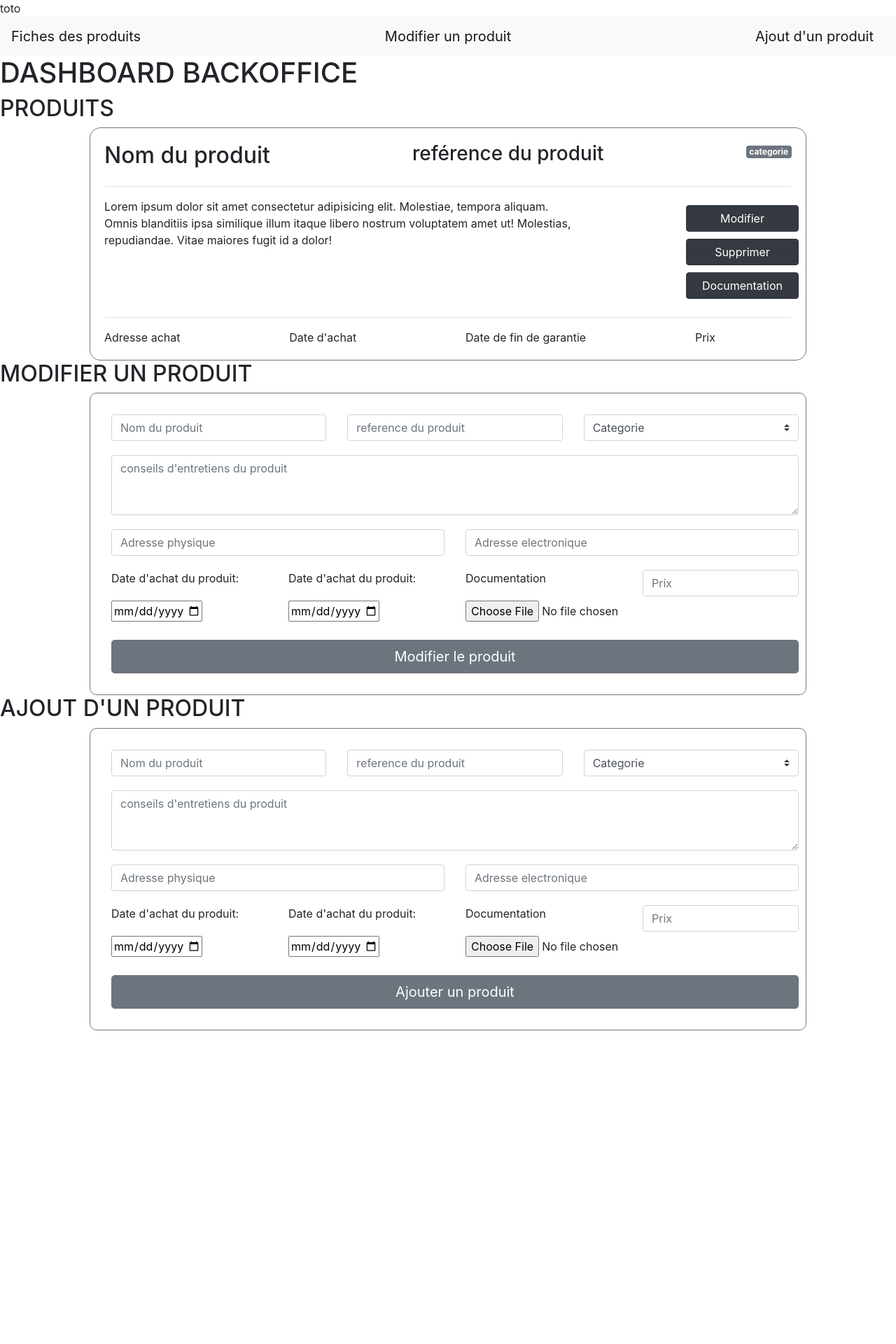
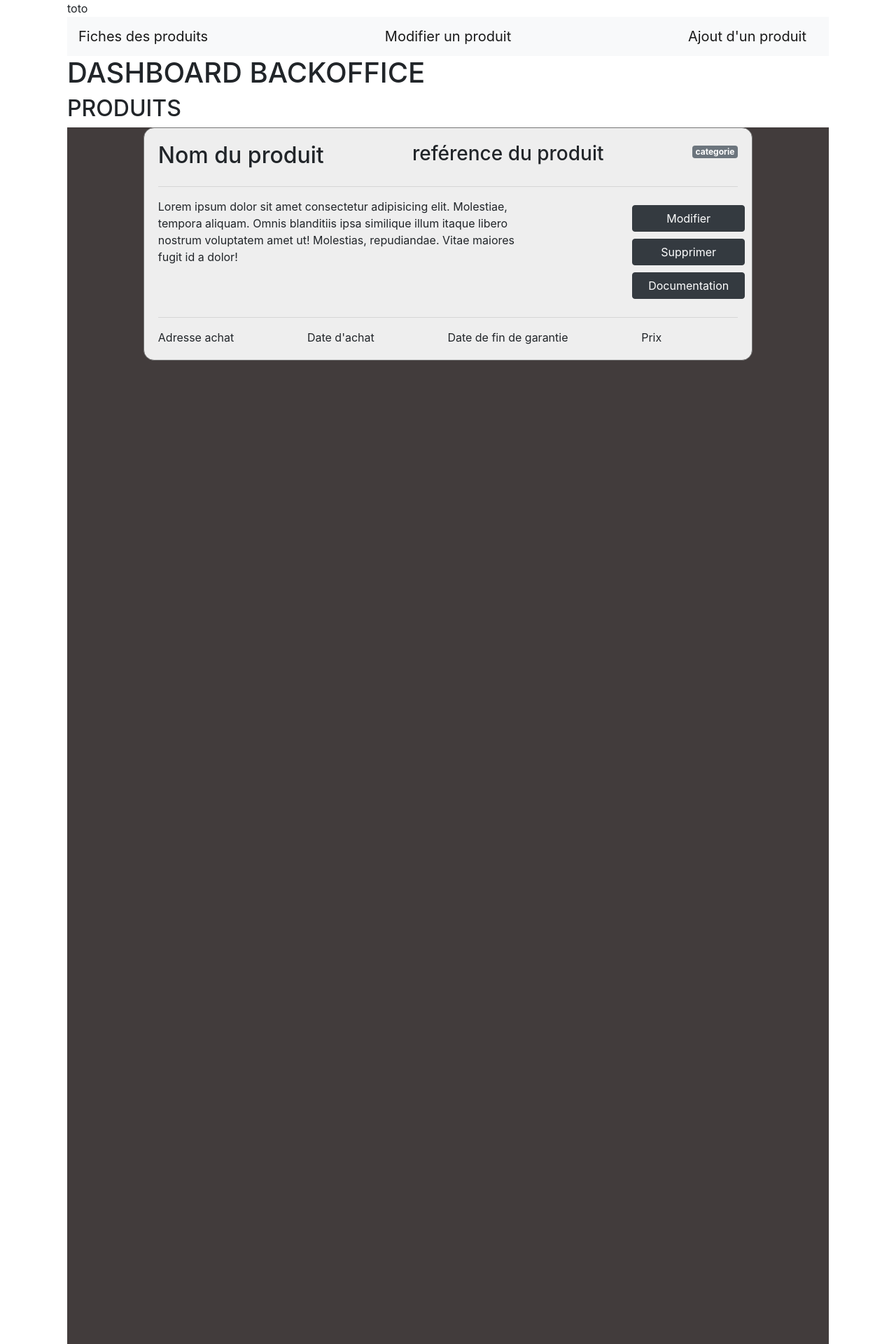
Before and after one commit to ZakariyaeTaibi-JCMairot/dashboard-gestion-achat-mat-riel, a PHP site: page /produit.php in a window 1280 px wide. Shown: the top 1920 px of the page at 70% size. Before the commit the page ends 1472 px from the top, so only its background shows below. Run offline with PHP 8.4, Linux system fonts and the light colour scheme; some libraries are stand-ins or nearby versions.

Commit message:
css page produit

```diff
--- a/asset/css/global.css
+++ b/asset/css/global.css
@@ -1,10 +1,22 @@
+/* general */
+body {
+  width: 85%;
+  margin: 0 auto;
+}
+
 /* fiche produit */
+.allProduit {
+  background: #423c3c;
+  height: 2000px;
+}
+
 .ficheProduit {
   width: 80%;
   margin: 0 auto;
   border-radius: 15px;
   padding: 20px;
   border: 1px solid #777;
+  background: #eee;
 }
 .headProduit {
   display: flex;
--- a/produit.php
+++ b/produit.php
@@ -17,7 +17,7 @@ include_once('index.php');
 <!-- tableau read la base de donné pour afficahge dans un tableau / bouton suppr/
 bouton motifier qui renvoie à un formulaire prés rempli
 avec les données du produit à modifier-->
-
+<div class="allProduit">
 	<div id="cardProduit" class="ficheProduit">
 		<!-- entête de la fiche produit -->
 		<div class="headProduit">
@@ -59,7 +59,7 @@ avec les données du produit à modifier-->
 		</div>
 	</div>
 
-
+</div>
 
 
 
```
Lines whose indentation alone changed are shown as unchanged.
